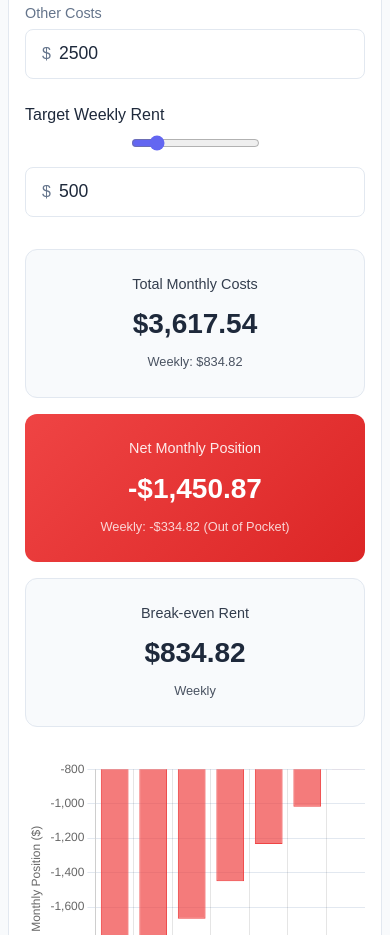
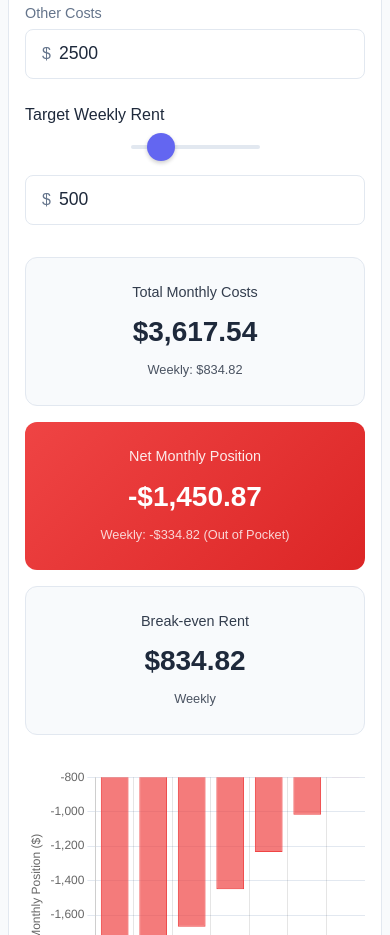
Before and after one commit to muffinfire/loan, a plain HTML site: page index.html in a window 390 px wide. Shown: the part 2074-3009 px from the top of the page. Drawn offline with nearby package versions, Linux system fonts and the light colour scheme.

Commit message:
style v5

```diff
--- a/style.css
+++ b/style.css
@@ -390,6 +390,59 @@ h2 {
         width: 100%;
         margin-bottom: 2px;
     }
+
+    /* Larger Rent Slider for Mobile */
+    .rent-control input[type="range"] {
+        height: 40px;
+        /* Increase touch area */
+        -webkit-appearance: none;
+        /* Override default look */
+        appearance: none;
+        background: transparent;
+        margin: 10px 0;
+    }
+
+    /* Webkit Thumb */
+    .rent-control input[type="range"]::-webkit-slider-thumb {
+        -webkit-appearance: none;
+        height: 28px;
+        width: 28px;
+        border-radius: 50%;
+        background: var(--primary-color);
+        cursor: pointer;
+        margin-top: -12px;
+        /* Center on track */
+        box-shadow: 0 2px 4px rgba(0, 0, 0, 0.2);
+    }
+
+    /* Webkit Track */
+    .rent-control input[type="range"]::-webkit-slider-runnable-track {
+        width: 100%;
+        height: 4px;
+        cursor: pointer;
+        background: #e2e8f0;
+        border-radius: 2px;
+    }
+
+    /* Firefox Thumb */
+    .rent-control input[type="range"]::-moz-range-thumb {
+        height: 28px;
+        width: 28px;
+        border: none;
+        border-radius: 50%;
+        background: var(--primary-color);
+        cursor: pointer;
+        box-shadow: 0 2px 4px rgba(0, 0, 0, 0.2);
+    }
+
+    /* Firefox Track */
+    .rent-control input[type="range"]::-moz-range-track {
+        width: 100%;
+        height: 4px;
+        cursor: pointer;
+        background: #e2e8f0;
+        border-radius: 2px;
+    }
 }
 
 @media (max-width: 480px) {
```
